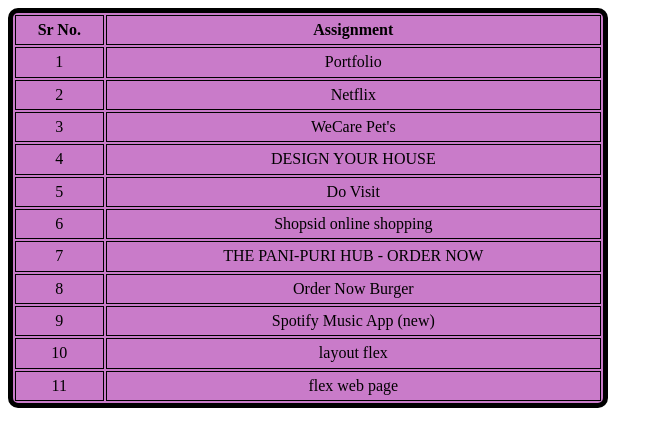
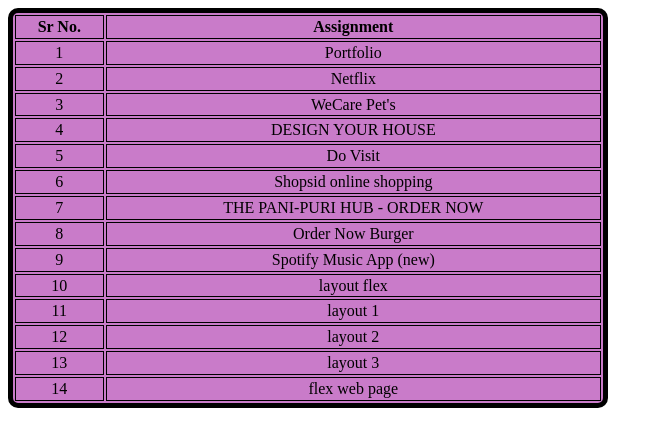
Before and after one commit to siddharthpotpose/Angular-SDE12, a plain HTML site: page index.html in a window 1280 px wide. Shown: the whole page, without its empty margins (0-663 px from the left). Drawn offline with Linux system fonts and the light colour scheme.

Commit message:
new layout added

```diff
--- a/index.html
+++ b/index.html
@@ -85,6 +85,18 @@
         </tr>
         <tr>
             <td>11</td>
+            <td><a href="HTML 5/layout practice/layout-2.html"> layout 1</a></td>
+        </tr>
+        <tr>
+            <td>12</td>
+            <td><a href="HTML 5/layout practice/layout-3.html"> layout 2</a></td>
+        </tr>
+        <tr>
+            <td>13</td>
+            <td><a href="HTML 5/layout practice/layout-1.html">  layout 3</a></td>
+        </tr>
+        <tr>
+            <td>14</td>
             <td><a href="Assignment Html Css/flexlayout.html">  flex web page</a></td>
         </tr>
     </table>
```
